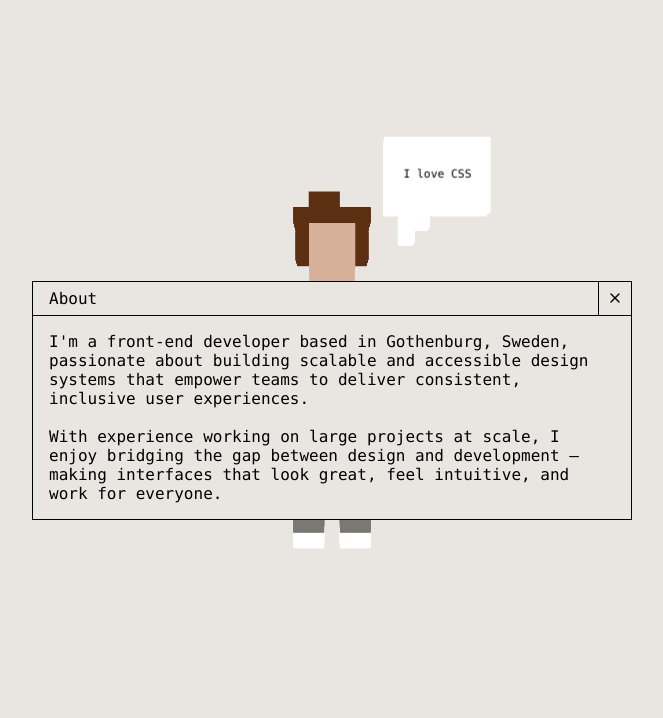
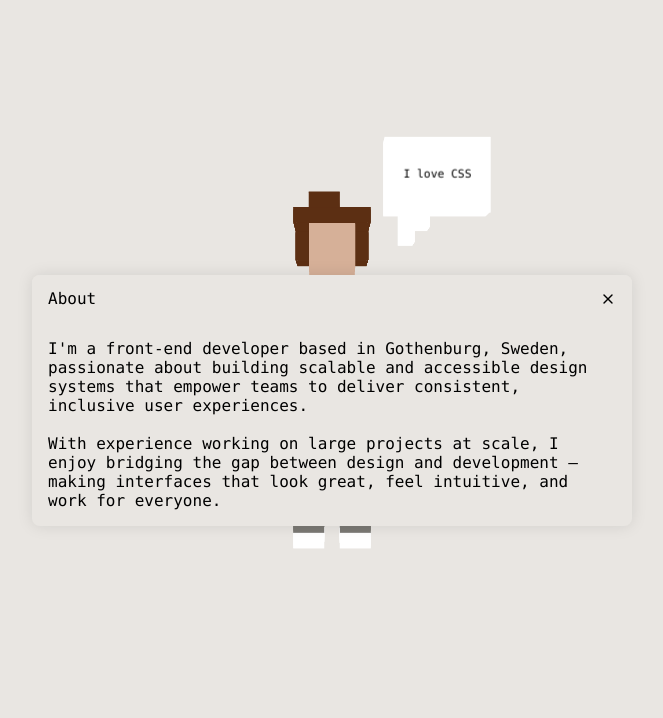
Before and after one commit to alexerlandsson/alex-erlandsson, a website: page docs/index.html in a window 1280 px wide. Both pictures are taken after a click on the button "About". Shown: the top 718 px of the page, without its empty margins (308-971 px from the left). Drawn offline with Linux system fonts and the light colour scheme.

Commit message:
Redesign dialog

```diff
--- a/docs/styles.css
+++ b/docs/styles.css
@@ -159,7 +159,7 @@ body {
   color: currentColor;
   text-decoration: none;
   font-size: 0.875rem;
-  transition: transform 200ms ease-in-out;
+  transition: transform 150ms ease;
 
   &:is(button) {
     margin: 0;
@@ -357,18 +357,20 @@ body {
 }
 
 .dialog {
-  --_dialog-bg: var(--color-bg);
+  --_dialog-bg: var(--color-link-bg);
   --_dialog-fg: var(--color-fg);
   --_dialog-padding: 1rem;
   --_dialog-animation-duration: 150ms;
 
-  width: 600px;
+  width: 37.5rem;
   max-height: calc(100dvh - var(--gutter) * 2);
   max-width: calc(100dvw - var(--gutter) * 2);
   padding: 0;
   background-color: var(--_dialog-bg);
   color: var(--_dialog-fg);
-  border: 1px solid currentColor;
+  border: 0;
+  border-radius: 0.5rem;
+  box-shadow: 0 0 1rem 0 rgb(0 0 0 / 10%);
 
   &::backdrop {
     background-color: transparent;
@@ -380,7 +382,7 @@ body {
     }
 
     &.dialog--closing {
-      animation: dialog-close var(--_dialog-animation-duration) ease-in forwards;
+      animation: dialog-close var(--_dialog-animation-duration) ease-out forwards;
     }
   }
 }
@@ -393,7 +395,6 @@ body {
   align-items: center;
   justify-content: space-between;
   background-color: var(--_dialog-bg);
-  border-bottom: 1px solid;
   cursor: move;
 }
 
@@ -412,10 +413,9 @@ body {
   aspect-ratio: 1;
   background-color: transparent;
   color: var(--_dialog-fg);
-  padding: calc(var(--_dialog-padding) * 0.5);
+  padding: var(--_dialog-padding);
   margin: 0;
   border: none;
-  border-left: 1px solid;
   border-radius: 0;
   font-size: 1em;
   font-family: var(--font-family);
```
